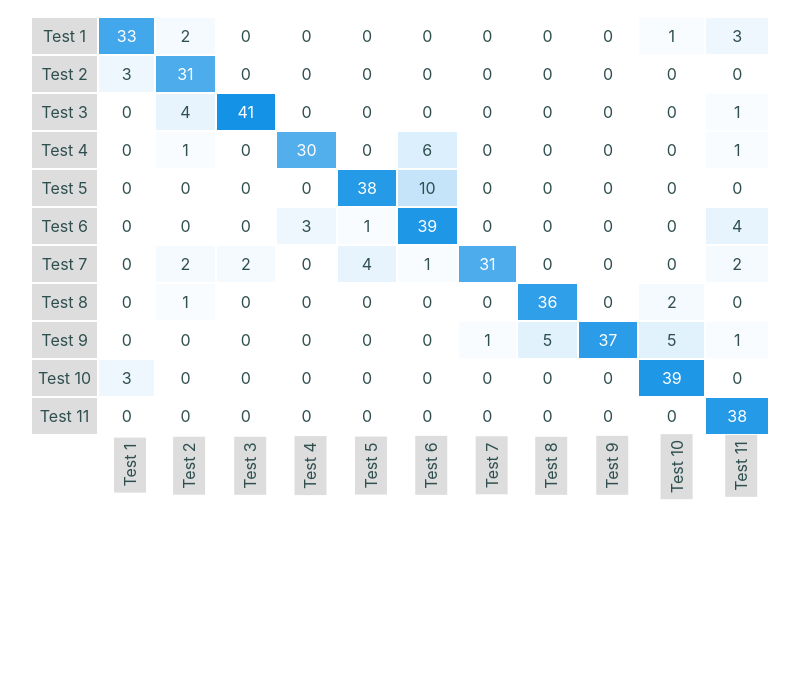
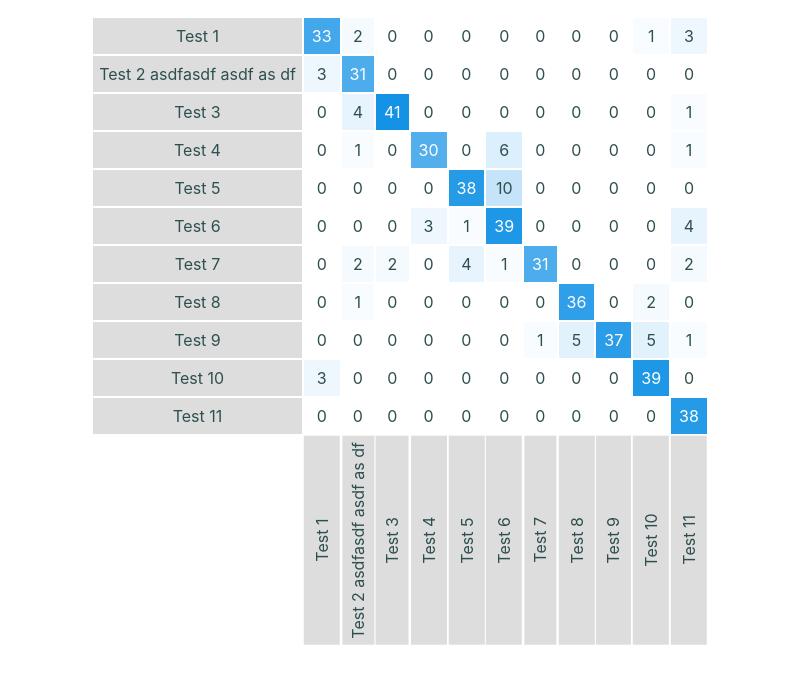
Before and after one commit to MiguelPerezMartinez/react-confusion-matrix, a React (Create React App) app: page / in a window 1280 px wide. Shown: the top 684 px of the page, without its empty margins (240-1039 px from the left). Built offline with nearby package versions, Linux system fonts and the light colour scheme; the HTML template or start-up script is replaced by a standard one.

Commit message:
fix: vertical text label positioning

```diff
--- a/package.json
+++ b/package.json
@@ -1,6 +1,6 @@
 {
   "name": "react-confusion-matrix",
-  "version": "1.1.2",
+  "version": "1.1.3",
   "type": "module",
   "source": "src/lib.package.js",
   "main": "dist/lib.umd.js",
--- a/src/App.js
+++ b/src/App.js
@@ -18,7 +18,7 @@ function App() {
 
   const testLabels = [
     "Test 1",
-    "Test 2",
+    "Test 2 asdfasdf asdf as df",
     "Test 3",
     "Test 4",
     "Test 5",
--- a/src/Components/ConfusionMatrix/index.jsx
+++ b/src/Components/ConfusionMatrix/index.jsx
@@ -53,8 +53,8 @@ export const ConfusionMatrix = (props) => {
                 <TableLabels
                   key={colIndex}
                   sx={{
-                    transformOrigin: "65% 65%",
-                    transform: "rotate(-90deg)",
+                    writingMode: "vertical-lr",
+                    transform: " rotate(180deg)",
                   }}
                 >
                   {col}
```
